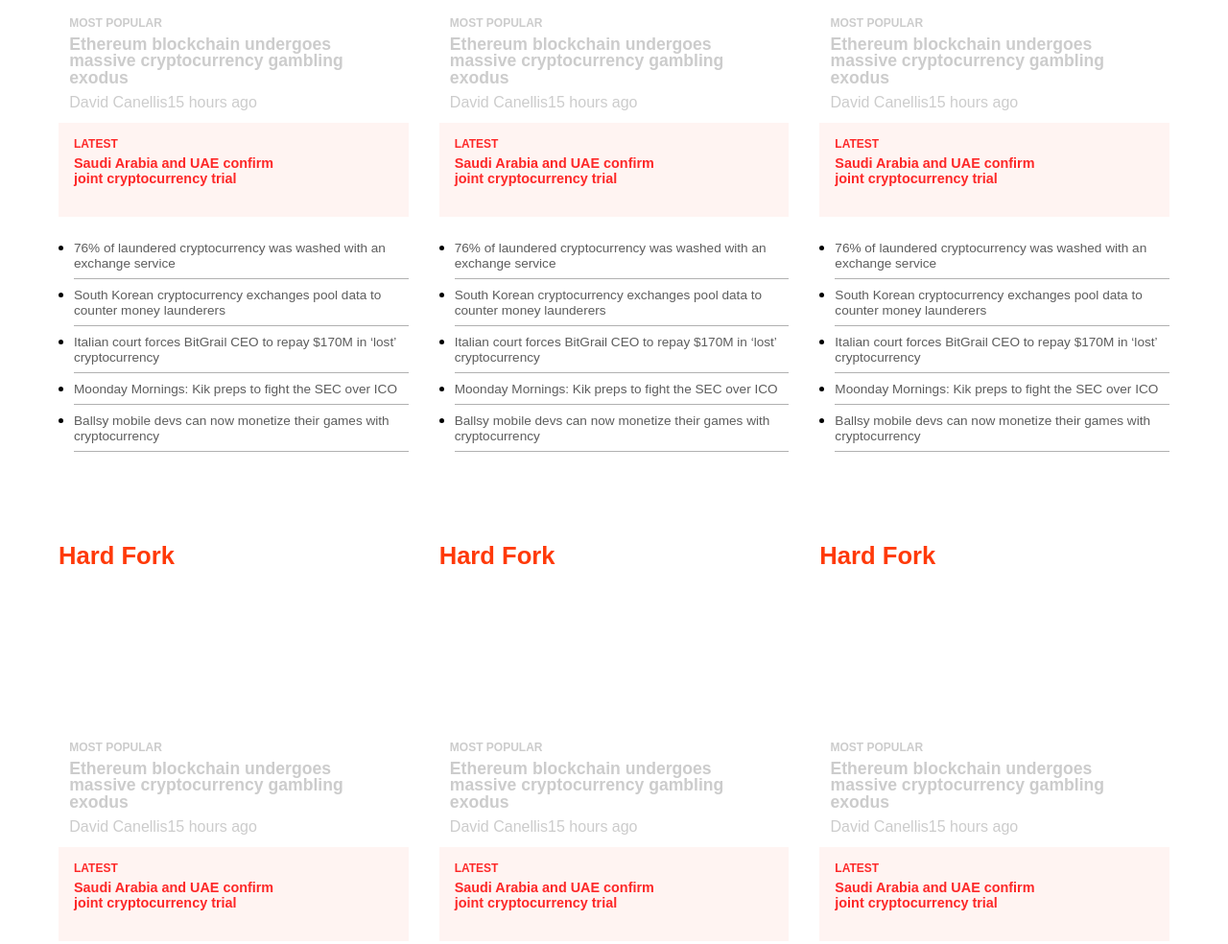
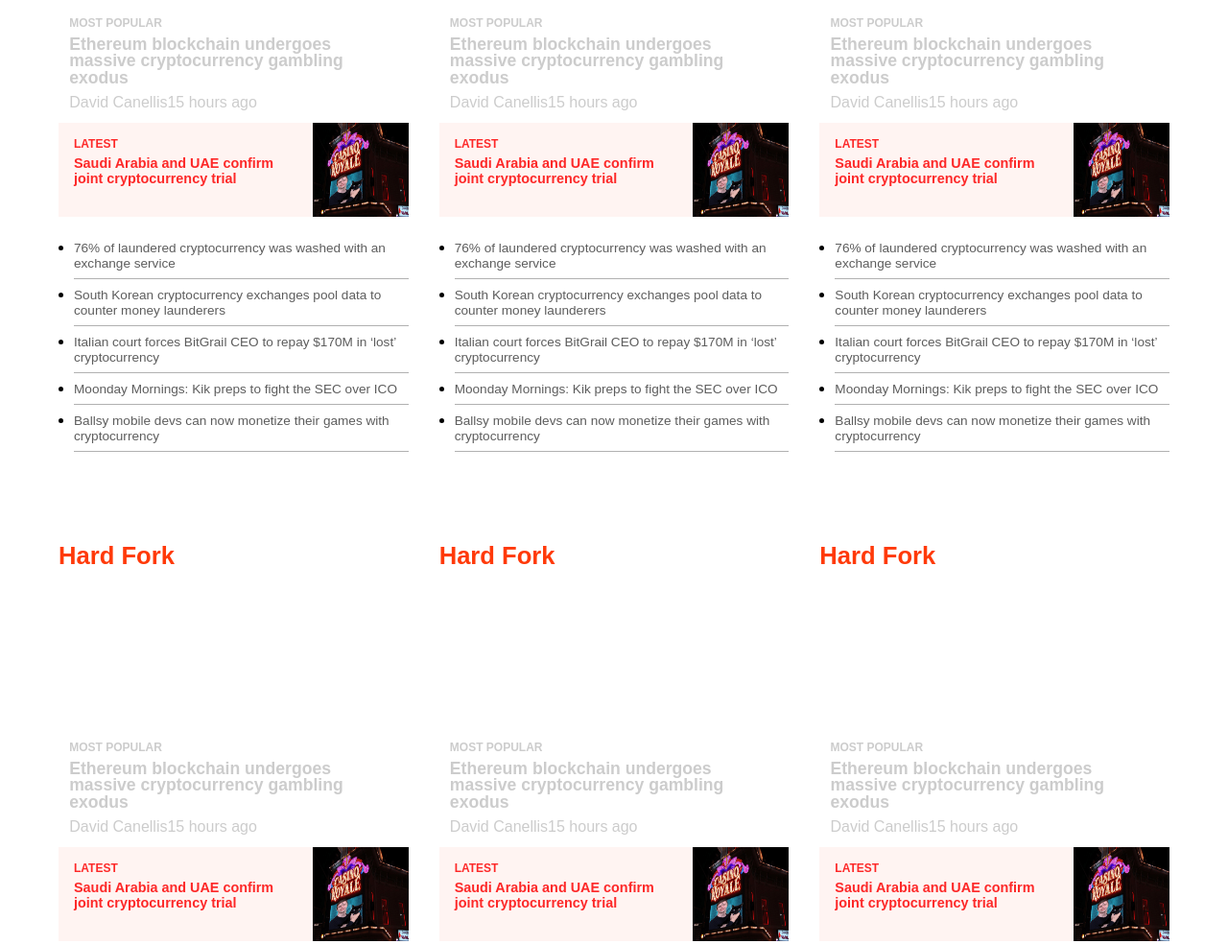
Before and after one commit to abruzy/thenextweb, a plain HTML site: page index.html in a window 1280 px wide. Shown: the part 1820-2804 px from the top of the page at 96% size. Drawn offline with Linux system fonts and the light colour scheme.

Commit message:
fix: some changes made to the styles

```diff
--- a/css/style.css
+++ b/css/style.css
@@ -344,7 +344,7 @@ h1 {
 }
 
 .latest {
-    background: url('../images/background2.png') 100% 0 no-repeat, rgb(255,244,242);
+    background: url('../assests/images/background.png') 100% 0 no-repeat, rgb(255,244,242);
     background-size: 100px 100%;
     padding: 1em;
     padding-bottom: 2em;
```
